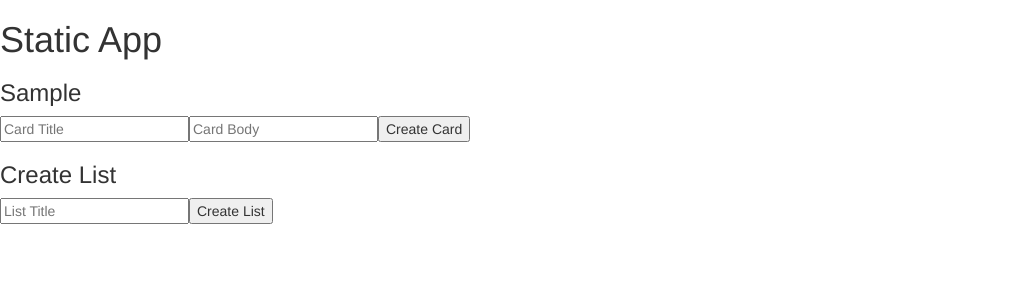
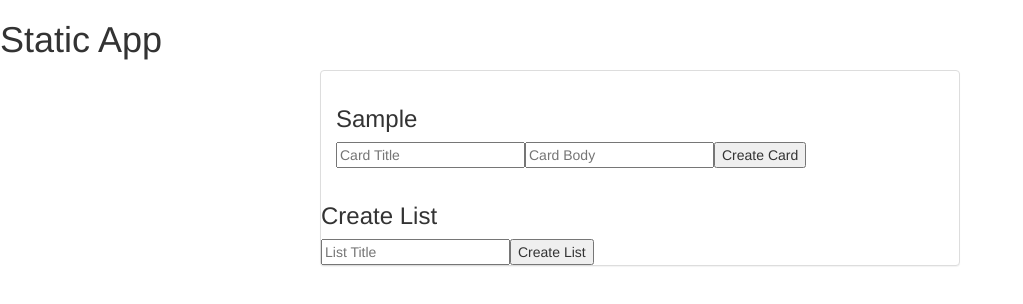
Before and after one commit to xfredlix/static, a React (Create React App) app: page / in a window 1280 px wide. Both pictures are taken after typing "Sample" into the empty fields and a click on the button "Create List". Shown: the top 304 px of the page, without its empty margins (0-1023 px from the left). Built offline with nearby package versions, Linux system fonts and the light colour scheme.

Commit message:
Add panel bootstrap

```diff
--- a/src/List.jsx
+++ b/src/List.jsx
@@ -4,7 +4,7 @@ import CardThread from './CardThread.jsx';
 export default class List extends React.Component {
   render() {
     return (
-      <div>
+      <div className="panel-body">
         <h3>{this.props.listTitle}</h3>
 
         <CardThread />
--- a/src/ListThread.jsx
+++ b/src/ListThread.jsx
@@ -29,7 +29,7 @@ export default class ListThread extends React.Component {
 
   render() {
     return (
-      <div>
+      <div className="panel panel-default list-container">
         {this.renderLists()}
 
         <ListCreator addList={this.addList}/>
--- a/src/index.css
+++ b/src/index.css
@@ -4,9 +4,6 @@ body {
   font-family: sans-serif;
 }
 
-/*div {
-  display: flex;
-  flex: 1;
-  justify-content: center;
-  border: 1px solid black;
-}*/
+.list-container {
+  margin: 0 25%;
+}
```
